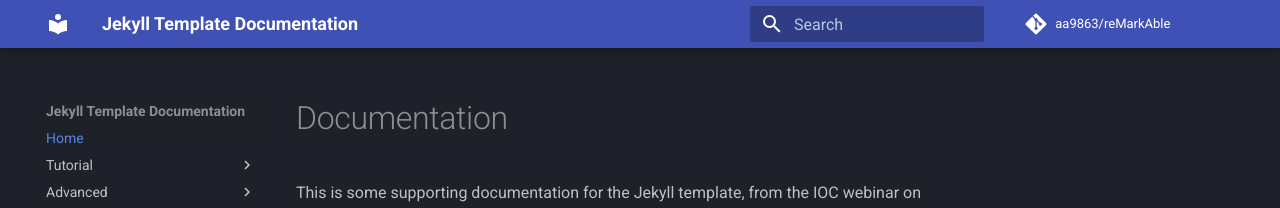
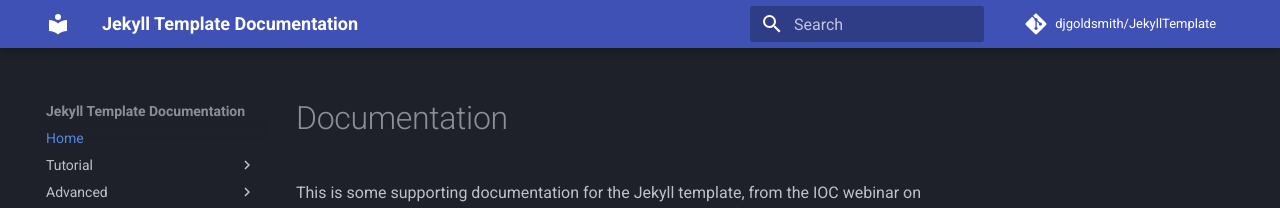
Before and after one commit to djgoldsmith/JekyllTemplate, an MkDocs documentation site: the page built from docs/index.md, in a window 1280 px wide. Shown: the top 208 px of the page. Built offline with MkDocs 1.6.1 and Material for MkDocs 9.7.7, drawn with Linux system fonts in a browser that asks for light colours.

Commit message:
Mkdocs config update

```diff
--- a/mkdocs.yml
+++ b/mkdocs.yml
@@ -13,8 +13,8 @@
   - codehilite
 
 
-repo_name: aa9863/reMarkAble
-repo_url: https://github.coventry.ac.uk/aa9863/reMarkAble
+repo_name: djgoldsmith/JekyllTemplate
+repo_url: https://github.com/JekyllTemplate
 
 
 
@@ -23,6 +23,6 @@
   - Tutorial:
     - Introduction: introduction.md
     - Getting Started: gettingStarted.md
-
+    - Adding Content: addingContent.md
   - Advanced:
     - Working Locally: localInstall.md
```
